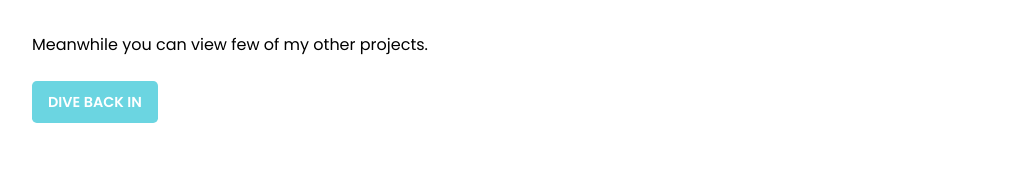
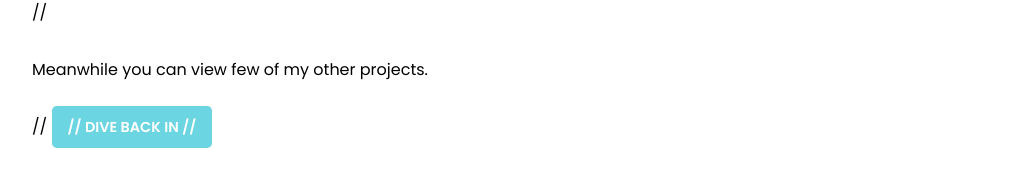
Before and after one commit to RudolphPereira/DrawKit-Clone, a React (Create React App) app: page /Requests in a window 1280 px wide. Shown: the part 367-554 px from the top of the page, without its empty margins (96-1131 px from the left). Built offline with nearby package versions, Linux system fonts and the light colour scheme.

Commit message:
Update PopUp.js

```diff
--- a/src/components/PopUp.js
+++ b/src/components/PopUp.js
@@ -17,11 +17,11 @@ function PopUp() {
             </span>
           </span>
         </h1>
-        <p>Meanwhile you can view few of my other projects.</p>
+        // <p>Meanwhile you can view few of my other projects.</p>
 
-        <a href={projectLink} target="_blank" rel="noopener noreferrer">
-          DIVE BACK IN
-        </a>
+        // <a href={projectLink} target="_blank" rel="noopener noreferrer">
+        //   DIVE BACK IN
+        // </a>
       </div>
     </div>
   );
```
